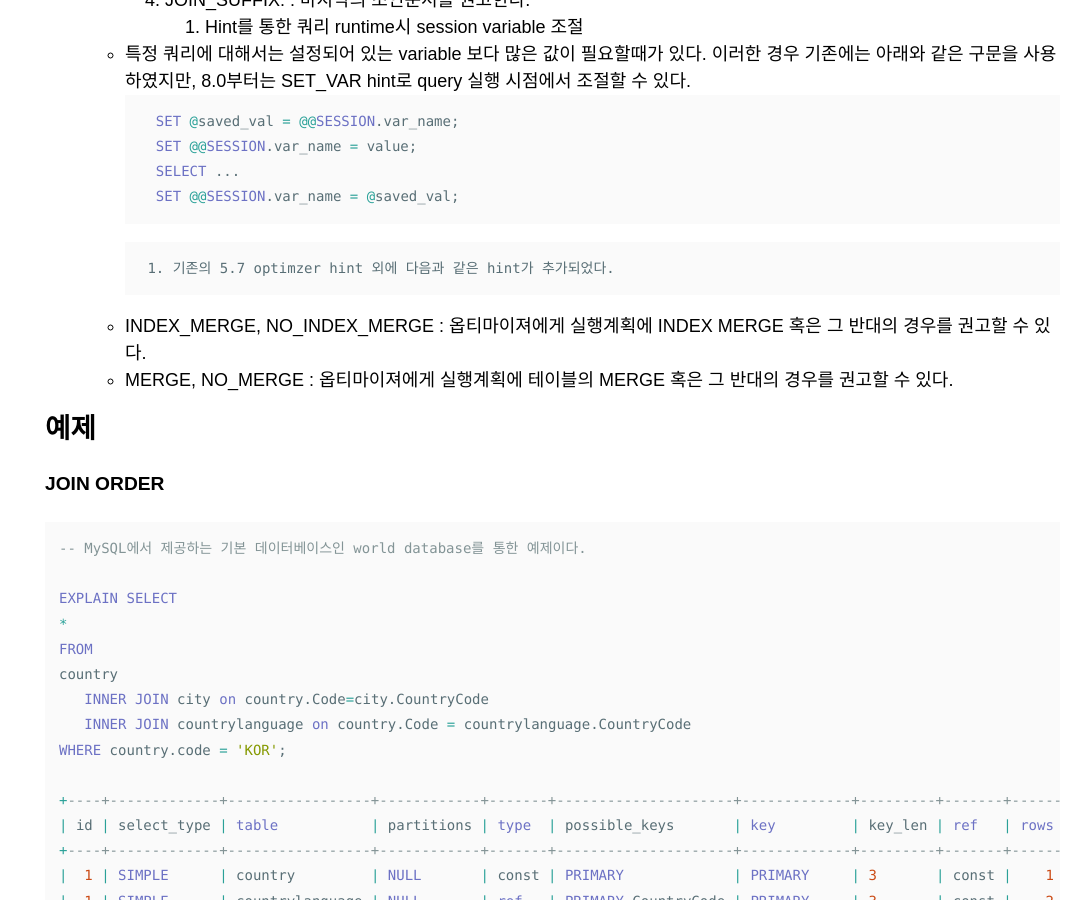
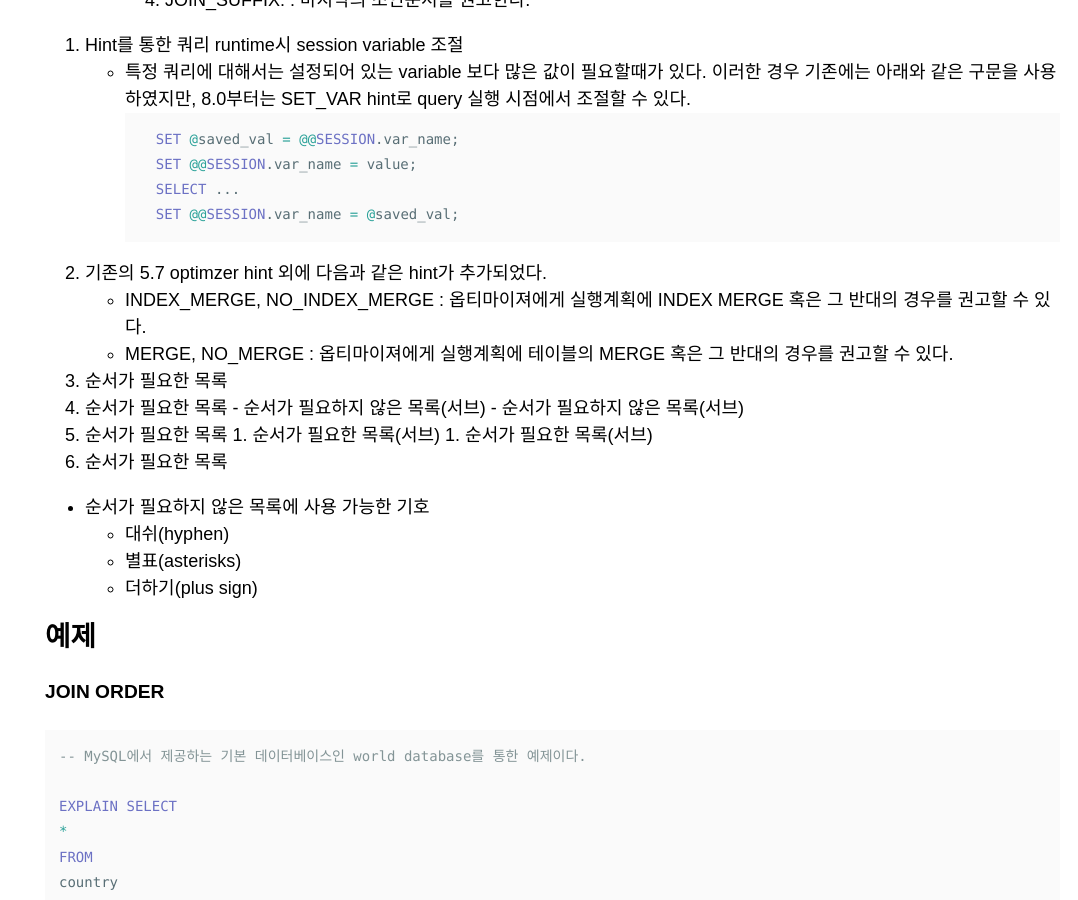
Before and after one commit to minsql/minsql.github.io, a Jekyll site: the page built from _posts/blog/2019-08-21-optimizerHint-B-2-D.md, in a window 1280 px wide and 900 px high, scrolled down 665 px. Shown: the whole window, without its empty margins (202-1280 px from the left). Built offline with Jekyll 4.4.1, drawn with Linux system fonts in a browser that asks for light colours; nearby versions of some CDN libraries; some web fonts are replaced; comment, search, counter and statistics services are not loaded.

Commit message:
Update 2019-08-21-optimizerHint-B-2-D.md

````diff
--- a/_posts/blog/2019-08-21-optimizerHint-B-2-D.md
+++ b/_posts/blog/2019-08-21-optimizerHint-B-2-D.md
@@ -24,6 +24,7 @@ toc_icon: "cog"
    1. JOIN_ORDER : 가능하다면, 나열된 join 순서로 조인할것을 권고한다. (USE INDEX와 비슷하게 아주 불합리할 경우 사용하지 않는다.)
    1. JOIN_PREFIX : 처음의 조인순서를 권고한다.
    1. JOIN_SUFFIX: : 마지막의 조인순서를 권고한다.
+
  1. Hint를 통한 쿼리 runtime시 session variable 조절
   - 특정 쿼리에 대해서는 설정되어 있는 variable 보다 많은 값이 필요할때가 있다. 이러한 경우 기존에는 아래와 같은 구문을 사용하였지만, 8.0부터는 SET_VAR hint로 query 실행 시점에서 조절할 수 있다.
    ```sql
@@ -37,6 +38,20 @@ toc_icon: "cog"
   -  MERGE, NO_MERGE : 옵티마이져에게 실행계획에 테이블의 MERGE 혹은 그 반대의 경우를 권고할 수 있다.
 
 
+
+  1. 순서가 필요한 목록
+  1. 순서가 필요한 목록
+    - 순서가 필요하지 않은 목록(서브)
+    - 순서가 필요하지 않은 목록(서브)
+  1. 순서가 필요한 목록
+    1. 순서가 필요한 목록(서브)
+    1. 순서가 필요한 목록(서브)
+  1. 순서가 필요한 목록
+
+  - 순서가 필요하지 않은 목록에 사용 가능한 기호
+    - 대쉬(hyphen)
+    * 별표(asterisks)
+    + 더하기(plus sign)
 
 ## 예제
 
````
